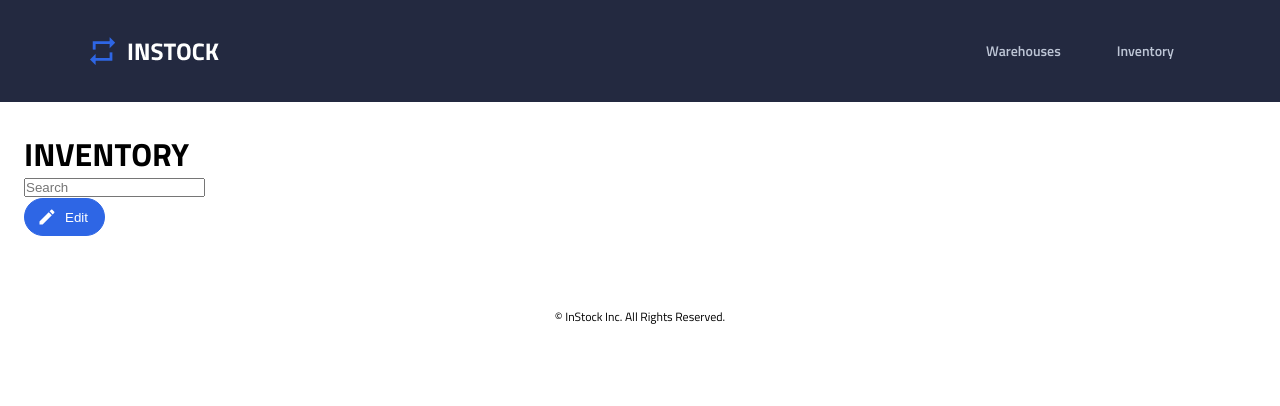
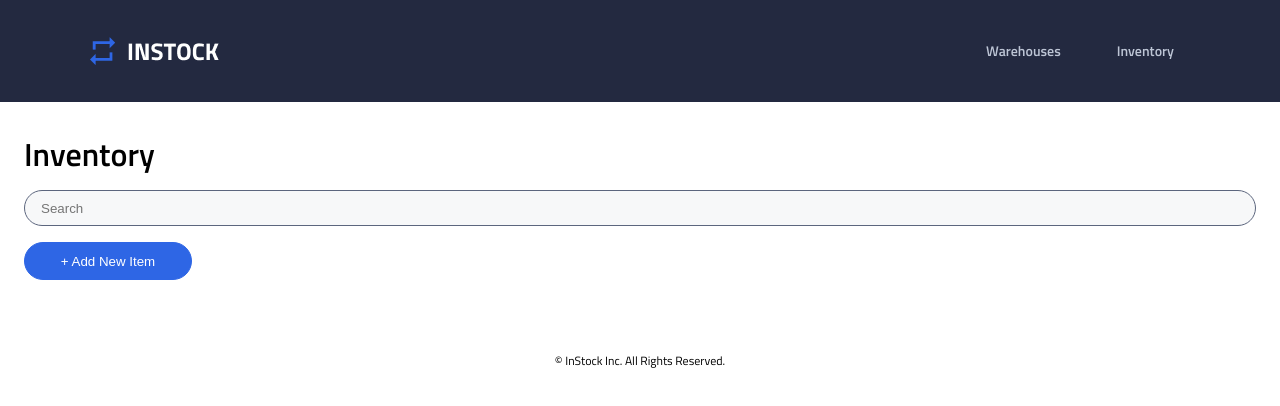
Before and after one commit to pshenoy30/InStock-Frontend, a React (Vite) app: page /inventory in a window 1280 px wide. Shown: the top 406 px of the page. Built offline with nearby package versions, Linux system fonts and the light colour scheme.

Commit message:
created a searchNav component

```diff
--- a/src/components/SearchNav/SearchNav.jsx
+++ b/src/components/SearchNav/SearchNav.jsx
@@ -5,7 +5,7 @@ function SearchNav() {
   return (
     <>
       <section className="searchNav">
-        <h1 className="searchNav_title">INVENTORY</h1>
+        <h1 className="searchNav__title">Inventory</h1>
         <div className="searchNav__card">
           <input
             type="text"
@@ -13,7 +13,7 @@ function SearchNav() {
             className="searchNav__search"
             placeholder="Search"
           />
-          <Buttons  showEdit />
+          <Buttons  showPrimaryItem />
         </div>
       </section>
     </>
--- a/src/components/SearchNav/SearchNav.scss
+++ b/src/components/SearchNav/SearchNav.scss
@@ -7,6 +7,28 @@
     background-color: $primary-white;
     padding: 1.5rem;
     padding-top: 2rem;
+    gap: 1rem;
     display: flex;
     flex-direction: column;
+
+    &__title {
+        font-weight: 600;
+    }
+
+    &__card {
+        gap: 1rem;
+        display: flex;
+        flex-direction: column;
+    }
+
+    &__search {
+        box-sizing: border-box;
+        width: 100%;
+        height: 2.25rem;
+        color: $secondary-slate;
+        background-color: $background-lightgrey;
+        padding: 0.5rem 1rem;
+        border: 1px solid $secondary-slate;
+        border-radius: 20px;
+    }
 }
```
